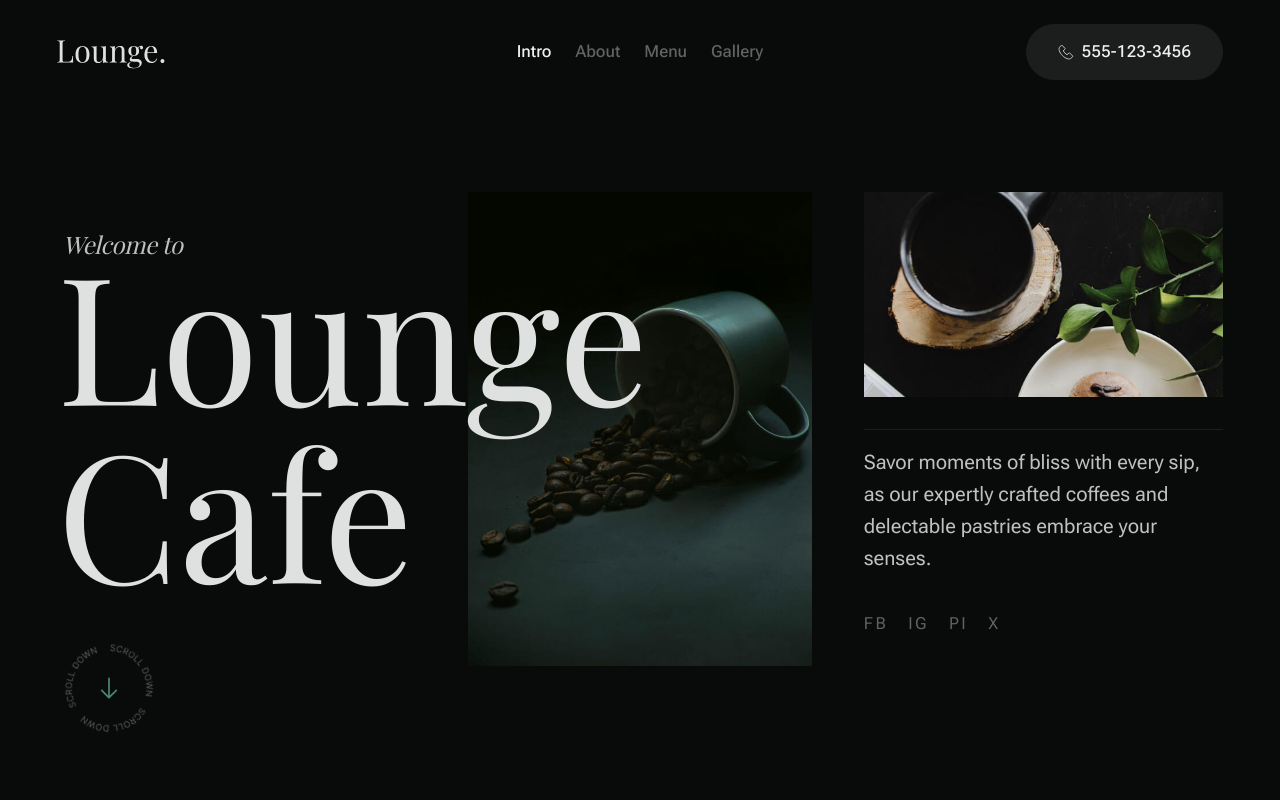
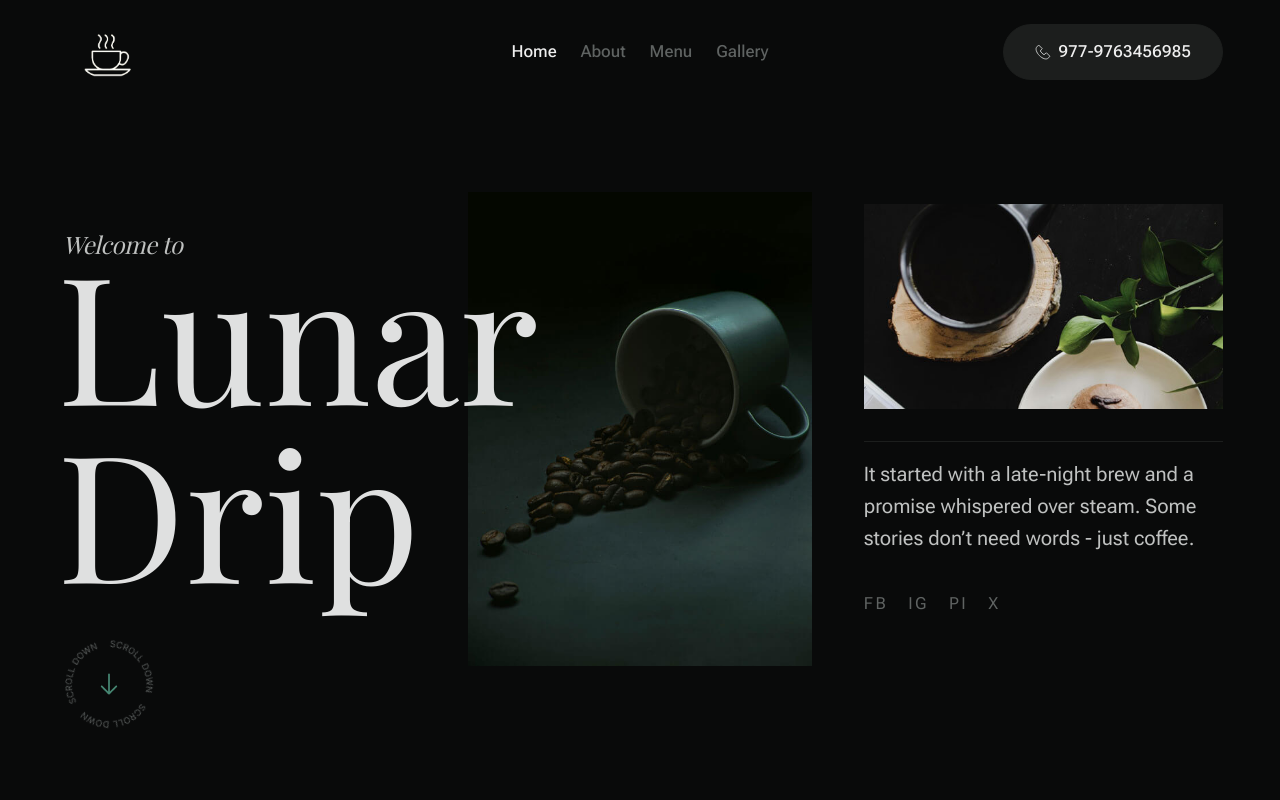
Before and after one commit to subi1313/Coffee, a plain HTML site: page index.html in a window 1280 px wide. Shown: the top 800 px of the page. Drawn offline with nearby package versions, Linux system fonts and the light colour scheme; a web font is replaced by a local one.

Commit message:
Changes in home page

```diff
--- a/index.html
+++ b/index.html
@@ -54,7 +54,7 @@
                 <div class="s-header__block">
                     <div class="header-logo">
                         <a class="logo" href="index.html">
-                            <img src="images/logo.svg" alt="Homepage">
+                            <img src="images/image.png" alt="Homepage">
                         </a>
                     </div>
                     <a class="header-menu-toggle" href="#0"><span>Menu</span></a>
@@ -62,7 +62,7 @@
 
                 <nav class="header-nav">
                     <ul class="header-nav__links">
-                        <li class="current"><a class="smoothscroll" href="#intro">Intro</a></li>
+                        <li class="current"><a class="smoothscroll" href="#intro">Home</a></li>
                         <li><a class="smoothscroll" href="#about">About</a></li>
                         <li><a class="smoothscroll" href="#menu">Menu</a></li>
                         <li><a class="smoothscroll" href="#gallery">Gallery</a></li>
@@ -71,7 +71,7 @@
                     <div class="header-contact">
                         <a href="tel:+" class="header-contact__num btn">
                             <svg id="Layer_1" data-name="Layer 1" xmlns="http://www.w3.org/2000/svg" viewBox="0 0 24 24" stroke-width="1.5" width="24" height="24" color="#000000"><defs><style>.cls-6376396cc3a86d32eae6f0dc-1{fill:none;stroke:currentColor;stroke-miterlimit:10;}</style></defs><path class="cls-6376396cc3a86d32eae6f0dc-1" d="M19.64,21.25c-2.54,2.55-8.38.83-13-3.84S.2,6.9,2.75,4.36L5.53,1.57,10.9,6.94l-2,2A2.18,2.18,0,0,0,8.9,12L12,15.1a2.18,2.18,0,0,0,3.07,0l2-2,5.37,5.37Z"></path></svg>
-                            555-123-3456
+                            977-9763456985
                         </a>
                     </div> <!-- end header-contact -->
                 </nav> <!-- end header-nav -->
@@ -90,8 +90,8 @@
                 <div class="intro-header">
                     <div class="intro-header__overline">Welcome to</div>
                     <h1 class="intro-header__big-type">
-                        Lounge <br>
-                        Cafe
+                        Lunar <br>
+                        Drip
                     </h1>
                 </div> <!-- end intro-header -->
 
@@ -111,8 +111,8 @@
 
                     <div class="intro-block-content__text-wrap">
                         <p class="intro-block-content__text">
-                            Savor moments of bliss with every sip, as our expertly
-                            crafted coffees and delectable pastries embrace your senses.
+                            It started with a late-night brew and a promise whispered over steam.
+                            Some stories don’t need words - just coffee.
                         </p>
 
                         <ul class="intro-block-content__social">
```
Also changed, not shown: images/image.png (added).
